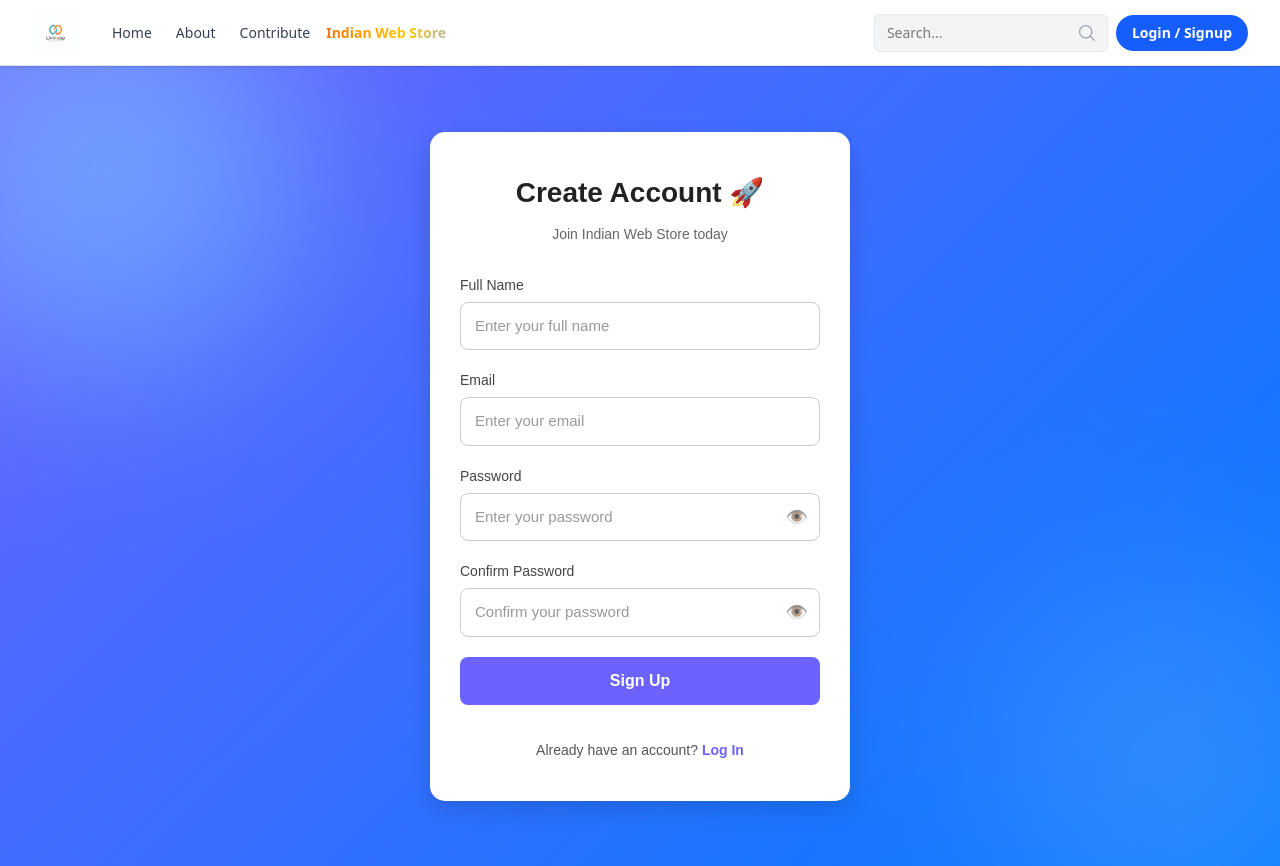
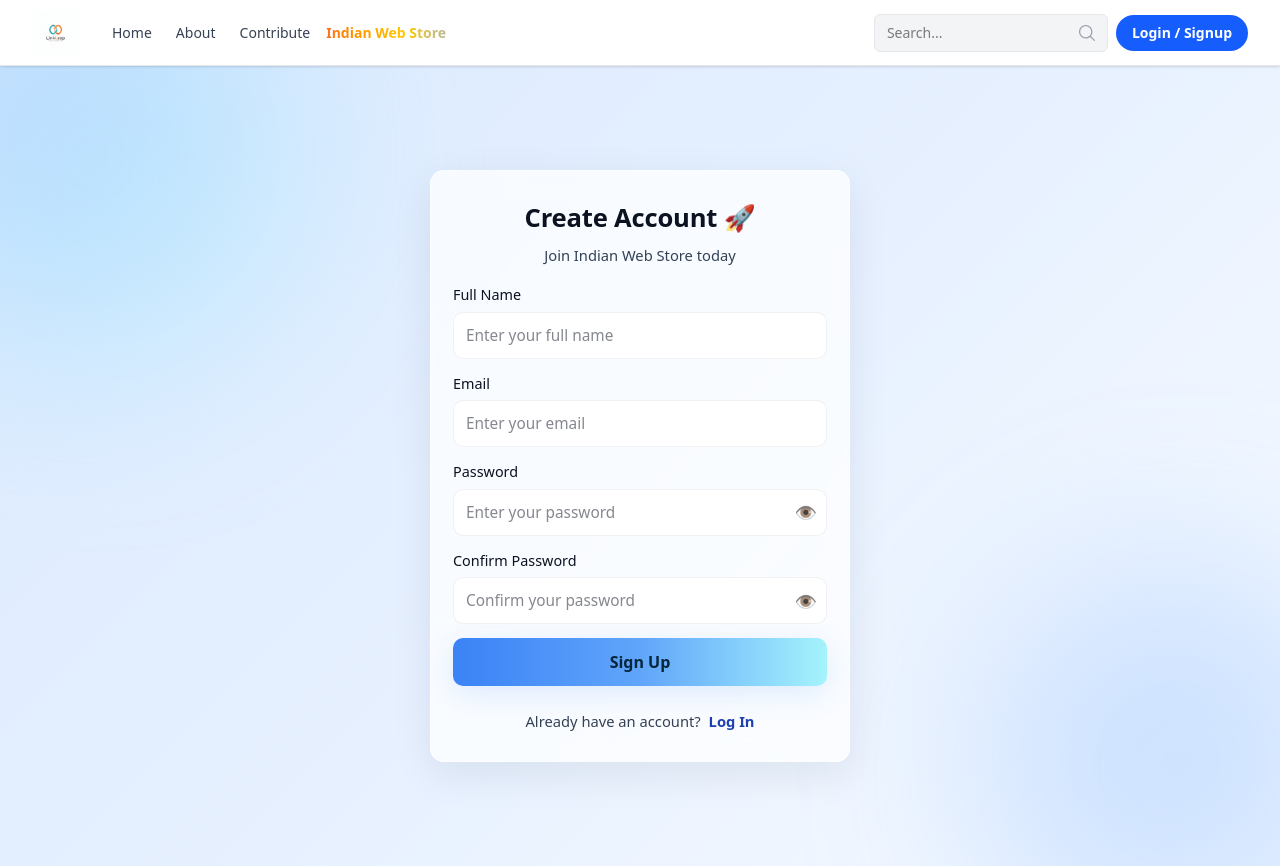
Before and after one commit to nitinramjas8742/AppAggregator, a React (Vite) app: page /signup in a window 1280 px wide. Built offline with nearby package versions, Linux system fonts and the light colour scheme.

Commit message:
added premium as protected route

```diff
--- a/src/components/NavbarComponent.jsx
+++ b/src/components/NavbarComponent.jsx
@@ -28,7 +28,6 @@
 
   const handleLogout = () => {
     logout();
-    window.location.reload();
     navigate("/");
   };
 
--- a/src/pages/LoginPage.css
+++ b/src/pages/LoginPage.css
@@ -1,4 +1,9 @@
-/* === Page Background === */
+/* LoginPage.css
+   Unified theme (glass card + soft gradient)
+   Keeps all original class names used by your Login component
+*/
+
+/* === Page background (shared) === */
 .login-page,
 .signup-page {
   position: relative;
@@ -6,12 +11,14 @@
   display: flex;
   align-items: center;
   justify-content: center;
-  background: linear-gradient(135deg, #a1c4fd 0%, #c2e9fb 100%);
+  background: linear-gradient(135deg, #dbeafe 0%, #e6f0ff 50%, #f8fbff 100%);
   overflow: hidden;
-  font-family: "Poppins", sans-serif;
+  font-family: "Poppins", system-ui, -apple-system, "Segoe UI", Roboto, "Helvetica Neue", Arial;
+  -webkit-font-smoothing: antialiased;
+  -moz-osx-font-smoothing: grayscale;
 }
 
-/* Abstract Blobs */
+/* Decorative blurred blobs (kept subtle and identical for both pages) */
 .login-page::before,
 .signup-page::before,
 .login-page::after,
@@ -19,181 +26,222 @@
   content: "";
   position: absolute;
   border-radius: 50%;
-  filter: blur(100px);
-  opacity: 0.4;
+  filter: blur(96px);
+  opacity: 0.35;
   z-index: 0;
+  pointer-events: none;
+}
+.login-page::before,
+.signup-page::before {
+  width: 420px;
+  height: 420px;
+  top: -120px;
+  left: -120px;
+  background: linear-gradient(135deg, rgba(102,166,255,0.95), rgba(137,247,254,0.95));
+}
+.login-page::after,
+.signup-page::after {
+  width: 420px;
+  height: 420px;
+  bottom: -120px;
+  right: -120px;
+  background: linear-gradient(135deg, rgba(102,166,255,0.95), rgba(102,166,255,0.6));
 }
 
-.login-page::before,
-.signup-page::before {
-  width: 400px;
-  height: 400px;
-  top: -100px;
-  left: -100px;
-  background: #89f7fe;
-}
-
-.login-page::after,
-.signup-page::after {
-  width: 400px;
-  height: 400px;
-  bottom: -100px;
-  right: -100px;
-  background: #66a6ff;
-}
-
-/* === Form Container (Glass Card) === */
+/* === Shared glass-card container === */
 .login-container,
 .signup-container {
   position: relative;
   z-index: 1;
   width: 100%;
-  max-width: 400px;
-  padding: 2rem 1.5rem;
-  background: rgba(255, 255, 255, 0.2);
-  backdrop-filter: blur(20px);
-  border-radius: 16px;
-  box-shadow: 0 8px 32px rgba(31, 38, 135, 0.2);
-  color: #333;
-  animation: fadeIn 0.6s ease;
-  margin: 1rem;
+  max-width: 420px;
+  padding: 28px 22px;
+  background: rgba(255, 255, 255, 0.75); /* slightly more opaque for readability */
+  backdrop-filter: blur(12px) saturate(120%);
+  -webkit-backdrop-filter: blur(12px) saturate(120%);
+  border-radius: 14px;
+  box-shadow: 0 12px 40px rgba(15, 23, 42, 0.08);
+  color: #0f172a;
+  animation: authFadeIn 560ms cubic-bezier(.16,.84,.29,1);
+  margin: 16px;
+  border: 1px solid rgba(255,255,255,0.6);
 }
 
-/* Mobile responsiveness */
-@media (max-width: 480px) {
-  .login-container,
-  .signup-container {
-    padding: 1.5rem 1rem;
-    margin: 0.5rem;
-  }
+/* subtle entrance */
+@keyframes authFadeIn {
+  from { opacity: 0; transform: translateY(22px); }
+  to   { opacity: 1; transform: translateY(0); }
 }
 
-@keyframes fadeIn {
-  from {
-    opacity: 0;
-    transform: translateY(30px);
-  }
-  to {
-    opacity: 1;
-    transform: translateY(0);
-  }
-}
-
-/* === Titles === */
+/* === Titles & subtitles (shared) === */
 .login-title,
 .signup-title {
   text-align: center;
-  font-size: 1.5rem;
+  font-size: 1.6rem;
   font-weight: 600;
-  color: #222;
-  margin-bottom: 0.3rem;
+  color: #0b1220;
+  margin: 0 0 6px 0;
+  letter-spacing: -0.2px;
 }
 
 .login-subtitle,
 .signup-subtitle {
   text-align: center;
-  font-size: 0.85rem;
-  color: #444;
-  margin-bottom: 1.5rem;
+  font-size: 0.92rem;
+  color: #334155;
+  margin: 0 0 18px 0;
 }
 
-/* Mobile responsiveness for titles */
-@media (min-width: 480px) {
-  .login-title,
-  .signup-title {
-    font-size: 1.8rem;
-  }
-
-  .login-subtitle,
-  .signup-subtitle {
-    font-size: 0.9rem;
-    margin-bottom: 2rem;
-  }
-}
-
-/* === Form Styling === */
+/* === Form layout (shared) === */
 .login-form,
 .signup-form {
   display: flex;
   flex-direction: column;
-  gap: 1.2rem;
+  gap: 14px;
+}
+
+.form-group {
+  text-align: left;
 }
 
 .form-group label {
+  display: block;
   font-size: 0.9rem;
-  color: #222;
-  margin-bottom: 0.3rem;
-  display: block;
+  color: #0b1220;
+  margin-bottom: 6px;
+  font-weight: 500;
 }
 
+/* Inputs (shared visuals) */
 .form-group input {
   width: 100%;
-  padding: 0.8rem;
-  border-radius: 8px;
-  border: 1px solid rgba(0, 0, 0, 0.1);
+  padding: 11px 12px;
+  border-radius: 10px;
+  border: 1px solid rgba(15, 23, 42, 0.06);
+  background: rgba(255,255,255,0.92);
+  font-size: 0.96rem;
+  color: #0b1220;
+  transition: border-color 180ms ease, box-shadow 180ms ease, transform 160ms ease;
   outline: none;
-  font-size: 0.95rem;
-  transition: border 0.3s ease, box-shadow 0.3s ease;
-  background: rgba(255, 255, 255, 0.8);
+  -webkit-appearance: none;
+  -moz-appearance: none;
 }
 
+/* Focus style (shared) */
 .form-group input:focus {
-  border-color: #66a6ff;
-  box-shadow: 0 0 6px rgba(102, 166, 255, 0.4);
+  border-color: rgba(37,99,235,0.85);
+  box-shadow: 0 6px 18px rgba(37,99,235,0.06), 0 1px 0 rgba(255,255,255,0.6) inset;
 }
 
-/* === Password Eye Icon === */
-.password-wrapper {
-  position: relative;
+/* Error / message block (keeps same name style if you use it) */
+.error-message,
+.login-error,
+.signup-error {
+  color: #b91c1c;
+  background: rgba(185,28,28,0.06);
+  padding: 8px 10px;
+  border-radius: 8px;
+  font-size: 0.88rem;
+  text-align: center;
 }
 
+/* === Password toggles (shared) === */
+.password-wrapper { position: relative; }
 .password-toggle {
   position: absolute;
-  right: 12px;
+  right: 10px;
   top: 50%;
   transform: translateY(-50%);
   cursor: pointer;
   font-size: 18px;
   user-select: none;
-  opacity: 0.7;
-  transition: opacity 0.2s ease;
+  opacity: 0.85;
+  transition: opacity 140ms ease, transform 140ms ease;
+}
+.password-toggle:hover { opacity: 1; transform: translateY(-50%) scale(1.03); }
+
+/* === Buttons (shared) === */
+.login-btn,
+.signup-btn {
+  display: inline-block;
+  width: 100%;
+  padding: 12px;
+  border-radius: 10px;
+  border: none;
+  font-size: 1rem;
+  font-weight: 600;
+  cursor: pointer;
+  background: linear-gradient(90deg, #3b82f6 0%, #60a5fa 50%, #a5f3fc 100%);
+  color: #04263b;
+  box-shadow: 0 8px 30px rgba(59,130,246,0.14);
+  transition: transform 140ms ease, box-shadow 200ms ease, filter 140ms ease;
 }
 
-.password-toggle:hover {
-  opacity: 1;
+/* Hover / active */
+.login-btn:hover,
+.signup-btn:hover {
+  transform: translateY(-3px);
+  box-shadow: 0 12px 40px rgba(59,130,246,0.18);
+}
+.login-btn:active,
+.signup-btn:active {
+  transform: translateY(-1px);
 }
 
-/* === Buttons === */
-.login-btn,
-.signup-btn {
-  background: linear-gradient(135deg, #66a6ff, #89f7fe);
-  color: white;
-  border: none;
-  padding: 0.9rem;
-  border-radius: 8px;
-  font-size: 1rem;
-  font-weight: 500;
-  cursor: pointer;
-  transition: transform 0.2s ease, box-shadow 0.3s ease;
+/* Disabled state kept for signup */
+.signup-btn[disabled],
+.login-btn[disabled] {
+  opacity: 0.7;
+  cursor: not-allowed;
+  filter: saturate(0.9);
 }
 
-.login-btn:hover,
-.signup-btn:hover {
-  transform: translateY(-2px);
-  box-shadow: 0 6px 20px rgba(102, 166, 255, 0.3);
-}
-
-/* === Footer Links === */
+/* === Footer links (shared) === */
 .login-footer,
 .signup-footer {
   text-align: center;
-  margin-top: 1rem;
-  font-size: 0.9rem;
+  margin-top: 10px;
+  font-size: 0.92rem;
+  color: #334155;
 }
 
 .signup-link,
 .login-link {
-  color: #0056d6;
-  font-weight: 500;
+  color: #1e40af;
+  font-weight: 600;
   text-decoration: none;
+  margin-left: 4px;
+  transition: color 160ms ease;
 }
+
+.signup-link:hover,
+.login-link:hover {
+  color: #0b3b82;
+  text-decoration: underline;
+}
+
+/* === Mobile responsiveness adjustments === */
+@media (max-width: 480px) {
+  .login-container,
+  .signup-container {
+    padding: 18px 14px;
+    margin: 8px;
+    border-radius: 12px;
+  }
+
+  .login-title,
+  .signup-title {
+    font-size: 1.4rem;
+  }
+
+  .form-group input {
+    padding: 10px;
+    font-size: 0.95rem;
+  }
+
+  .login-btn,
+  .signup-btn {
+    padding: 11px;
+    font-size: 0.98rem;
+  }
+}
--- a/src/pages/SignupPage.css
+++ b/src/pages/SignupPage.css
@@ -1,60 +1,103 @@
+/* SignupPage.css
+   Unified theme for Signup (matches LoginPage.css exactly)
+   Keeps all original class names used by your Signup component
+*/
+
+/* === Page background (shared) === */
+.login-page,
 .signup-page {
+  position: relative;
   min-height: 100vh;
-  background: linear-gradient(135deg, #6c63ff 0%, #007bff 100%);
   display: flex;
   align-items: center;
   justify-content: center;
-  padding: 20px;
+  background: linear-gradient(135deg, #dbeafe 0%, #e6f0ff 50%, #f8fbff 100%);
+  overflow: hidden;
+  font-family: "Poppins", system-ui, -apple-system, "Segoe UI", Roboto, "Helvetica Neue", Arial;
+  -webkit-font-smoothing: antialiased;
+  -moz-osx-font-smoothing: grayscale;
 }
 
+/* Decorative blurred blobs (kept subtle and identical for both pages) */
+.login-page::before,
+.signup-page::before,
+.login-page::after,
+.signup-page::after {
+  content: "";
+  position: absolute;
+  border-radius: 50%;
+  filter: blur(96px);
+  opacity: 0.35;
+  z-index: 0;
+  pointer-events: none;
+}
+.login-page::before,
+.signup-page::before {
+  width: 420px;
+  height: 420px;
+  top: -120px;
+  left: -120px;
+  background: linear-gradient(135deg, rgba(102,166,255,0.95), rgba(137,247,254,0.95));
+}
+.login-page::after,
+.signup-page::after {
+  width: 420px;
+  height: 420px;
+  bottom: -120px;
+  right: -120px;
+  background: linear-gradient(135deg, rgba(102,166,255,0.95), rgba(102,166,255,0.6));
+}
+
+/* === Shared glass-card container === */
+.login-container,
 .signup-container {
-  background: #fff;
-  border-radius: 15px;
-  box-shadow: 0 8px 25px rgba(0, 0, 0, 0.15);
+  position: relative;
+  z-index: 1;
   width: 100%;
   max-width: 420px;
-  padding: 30px 20px;
-  text-align: center;
-  animation: fadeInUp 0.6s ease;
+  padding: 28px 22px;
+  background: rgba(255, 255, 255, 0.75);
+  backdrop-filter: blur(12px) saturate(120%);
+  -webkit-backdrop-filter: blur(12px) saturate(120%);
+  border-radius: 14px;
+  box-shadow: 0 12px 40px rgba(15, 23, 42, 0.08);
+  color: #0f172a;
+  animation: authFadeIn 560ms cubic-bezier(.16,.84,.29,1);
+  margin: 16px;
+  border: 1px solid rgba(255,255,255,0.6);
 }
 
-/* Mobile responsiveness */
-@media (min-width: 480px) {
-  .signup-container {
-    padding: 40px 30px;
-  }
+/* subtle entrance */
+@keyframes authFadeIn {
+  from { opacity: 0; transform: translateY(22px); }
+  to   { opacity: 1; transform: translateY(0); }
 }
 
+/* === Titles & subtitles (shared) === */
+.login-title,
 .signup-title {
-  font-size: 24px;
-  font-weight: 700;
-  margin-bottom: 8px;
-  color: #222;
+  text-align: center;
+  font-size: 1.6rem;
+  font-weight: 600;
+  color: #0b1220;
+  margin: 0 0 6px 0;
+  letter-spacing: -0.2px;
 }
 
+.login-subtitle,
 .signup-subtitle {
-  font-size: 13px;
-  color: #666;
-  margin-bottom: 25px;
+  text-align: center;
+  font-size: 0.92rem;
+  color: #334155;
+  margin: 0 0 18px 0;
 }
 
-/* Mobile responsiveness for titles */
-@media (min-width: 480px) {
-  .signup-title {
-    font-size: 28px;
-    margin-bottom: 10px;
-  }
-
-  .signup-subtitle {
-    font-size: 14px;
-    margin-bottom: 30px;
-  }
-}
-
+/* === Form layout (shared) === */
+.login-form,
 .signup-form {
   display: flex;
   flex-direction: column;
-  gap: 20px;
+  gap: 14px;
 }
 
 .form-group {
@@ -63,87 +106,142 @@
 
 .form-group label {
   display: block;
-  font-size: 14px;
-  color: #444;
+  font-size: 0.9rem;
+  color: #0b1220;
   margin-bottom: 6px;
+  font-weight: 500;
 }
 
+/* Inputs (shared visuals) */
 .form-group input {
   width: 100%;
-  padding: 12px 14px;
-  border: 1px solid #ccc;
-  border-radius: 8px;
-  font-size: 15px;
-  transition: 0.3s ease;
+  padding: 11px 12px;
+  border-radius: 10px;
+  border: 1px solid rgba(15, 23, 42, 0.06);
+  background: rgba(255,255,255,0.92);
+  font-size: 0.96rem;
+  color: #0b1220;
+  transition: border-color 180ms ease, box-shadow 180ms ease, transform 160ms ease;
+  outline: none;
+  -webkit-appearance: none;
+  -moz-appearance: none;
 }
 
+/* Focus style (shared) */
 .form-group input:focus {
-  border-color: #6c63ff;
-  outline: none;
-  box-shadow: 0 0 4px rgba(108, 99, 255, 0.2);
+  border-color: rgba(37,99,235,0.85);
+  box-shadow: 0 6px 18px rgba(37,99,235,0.06), 0 1px 0 rgba(255,255,255,0.6) inset;
 }
 
-/* === Password Eye Icon === */
-.password-wrapper {
-  position: relative;
+/* Error / message block (keeps same name style if you use it) */
+.error-message,
+.login-error,
+.signup-error {
+  color: #b91c1c;
+  background: rgba(185,28,28,0.06);
+  padding: 8px 10px;
+  border-radius: 8px;
+  font-size: 0.88rem;
+  text-align: center;
 }
 
+/* === Password toggles (shared) === */
+.password-wrapper { position: relative; }
 .password-toggle {
   position: absolute;
-  right: 12px;
+  right: 10px;
   top: 50%;
   transform: translateY(-50%);
   cursor: pointer;
   font-size: 18px;
   user-select: none;
-  opacity: 0.7;
-  transition: opacity 0.2s ease;
+  opacity: 0.85;
+  transition: opacity 140ms ease, transform 140ms ease;
+}
+.password-toggle:hover { opacity: 1; transform: translateY(-50%) scale(1.03); }
+
+/* === Buttons (shared) === */
+.login-btn,
+.signup-btn {
+  display: inline-block;
+  width: 100%;
+  padding: 12px;
+  border-radius: 10px;
+  border: none;
+  font-size: 1rem;
+  font-weight: 600;
+  cursor: pointer;
+  background: linear-gradient(90deg, #3b82f6 0%, #60a5fa 50%, #a5f3fc 100%);
+  color: #04263b;
+  box-shadow: 0 8px 30px rgba(59,130,246,0.14);
+  transition: transform 140ms ease, box-shadow 200ms ease, filter 140ms ease;
 }
 
-.password-toggle:hover {
-  opacity: 1;
+/* Hover / active */
+.login-btn:hover,
+.signup-btn:hover {
+  transform: translateY(-3px);
+  box-shadow: 0 12px 40px rgba(59,130,246,0.18);
+}
+.login-btn:active,
+.signup-btn:active {
+  transform: translateY(-1px);
 }
 
-.signup-btn {
-  background: #6c63ff;
-  color: #fff;
-  padding: 12px;
-  border: none;
-  border-radius: 8px;
-  font-size: 16px;
-  font-weight: 600;
-  cursor: pointer;
-  transition: background 0.3s ease;
+/* Disabled state kept for signup */
+.signup-btn[disabled],
+.login-btn[disabled] {
+  opacity: 0.7;
+  cursor: not-allowed;
+  filter: saturate(0.9);
 }
 
-.signup-btn:hover {
-  background: #554be0;
+/* === Footer links (shared) === */
+.login-footer,
+.signup-footer {
+  text-align: center;
+  margin-top: 10px;
+  font-size: 0.92rem;
+  color: #334155;
 }
 
-.signup-footer {
-  margin-top: 15px;
-  font-size: 14px;
-  color: #555;
+.signup-link,
+.login-link {
+  color: #1e40af;
+  font-weight: 600;
+  text-decoration: none;
+  margin-left: 4px;
+  transition: color 160ms ease;
 }
 
-.login-link {
-  color: #6c63ff;
-  font-weight: 600;
-  text-decoration: none;
-  transition: color 0.3s ease;
+.signup-link:hover,
+.login-link:hover {
+  color: #0b3b82;
+  text-decoration: underline;
 }
 
-.login-link:hover {
-  color: #554be0;
-}
+/* === Mobile responsiveness adjustments === */
+@media (max-width: 480px) {
+  .login-container,
+  .signup-container {
+    padding: 18px 14px;
+    margin: 8px;
+    border-radius: 12px;
+  }
 
-@keyframes fadeInUp {
-  from {
-    opacity: 0;
-    transform: translateY(30px);
+  .login-title,
+  .signup-title {
+    font-size: 1.4rem;
   }
-  to {
-    opacity: 1;
-    transform: translateY(0);
+
+  .form-group input {
+    padding: 10px;
+    font-size: 0.95rem;
+  }
+
+  .login-btn,
+  .signup-btn {
+    padding: 11px;
+    font-size: 0.98rem;
   }
 }
```
Also changed, not shown: src/App.jsx (+50 -2 lines), src/components/ProtectedRoute.jsx (added, +18 -0 lines).
